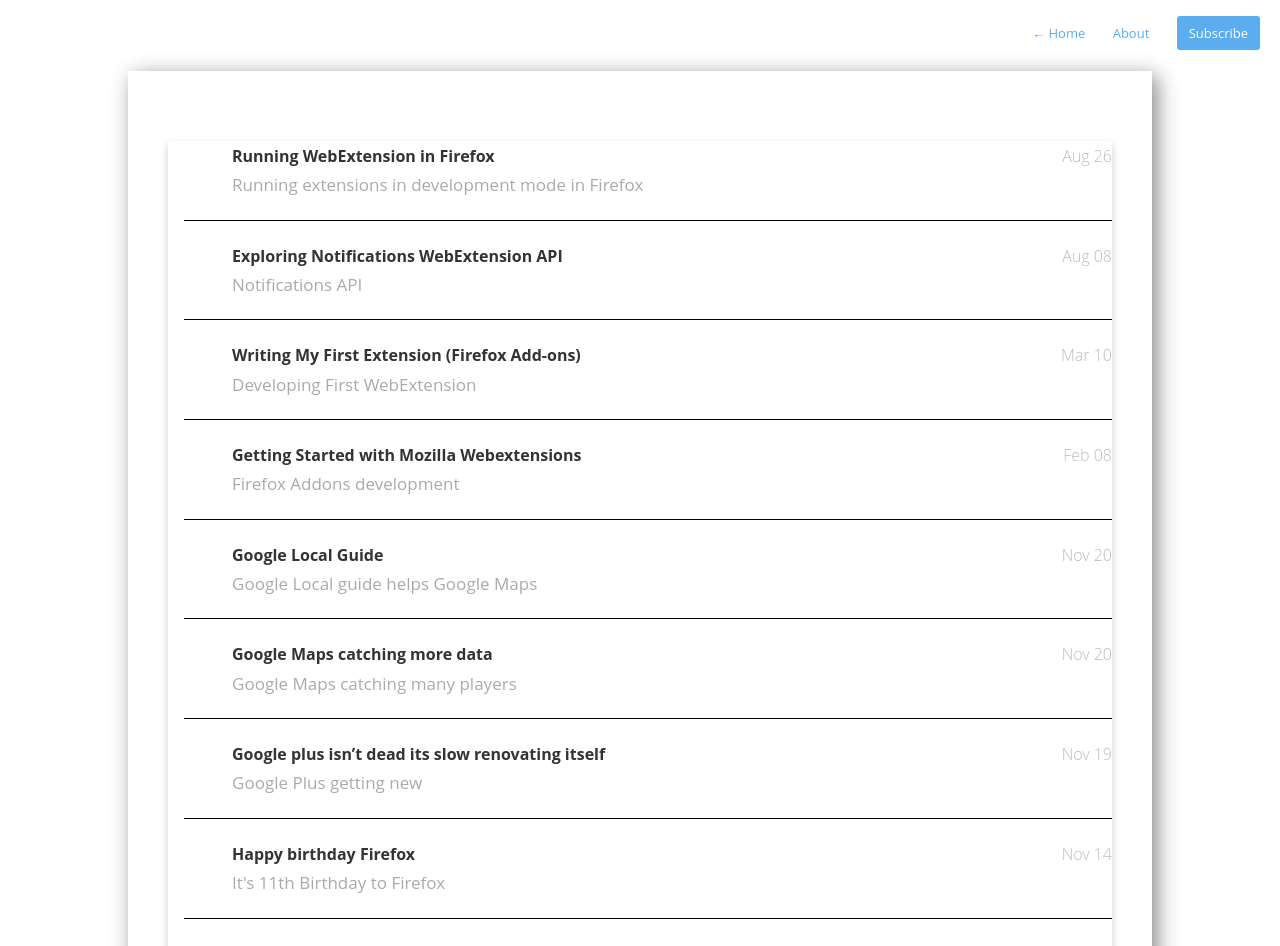
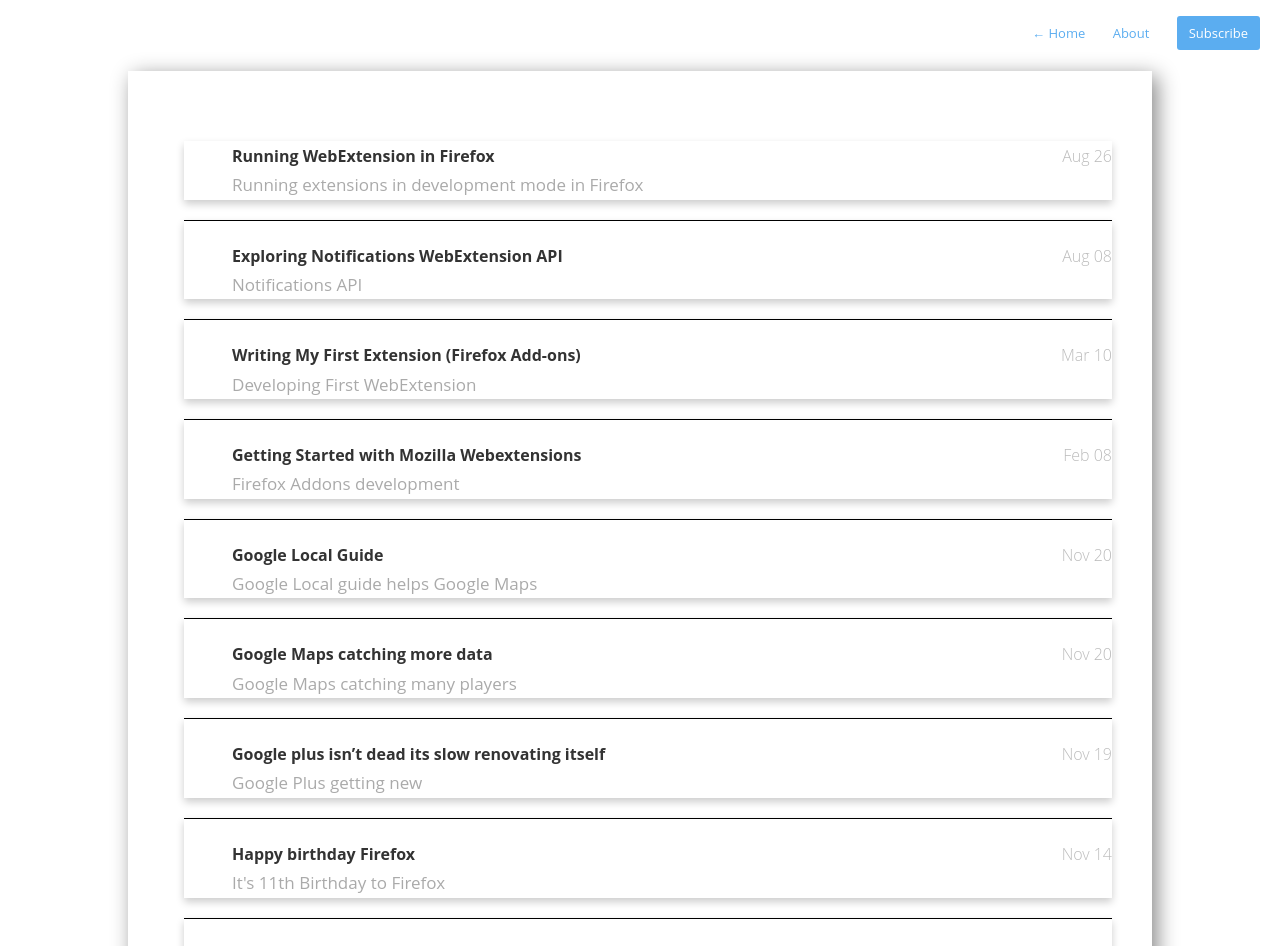
Before and after one commit to hellokarthic/iamVP7.github.io, a Jekyll site: the page built from index.html, in a window 1280 px wide. Shown: the top 946 px of the page. Built offline with Jekyll 4.4.1, drawn with Linux system fonts in a browser that asks for light colours; nearby versions of some CDN libraries; the list of posts is cut into pages by our own code.

Commit message:
changed class

```diff
--- a/_includes/post-list.html
+++ b/_includes/post-list.html
@@ -1,6 +1,6 @@
-<ul id="post-list" class="card">
+<ul id="post-list" >
     {% for post in paginator.posts %}
-        <li>
+        <li class="card">
             <a href="{{ site.baseurl }}{{ post.url | remove_first: '/' }}"><aside class="dates">{{ post.date | date:"%b %d" }}</aside></a>
             <a href="{{ site.baseurl }}{{ post.url | remove_first: '/' }}" class="container">{{ post.title }} <h2>{{ post.description }}</h2></a>
         </li>
```
